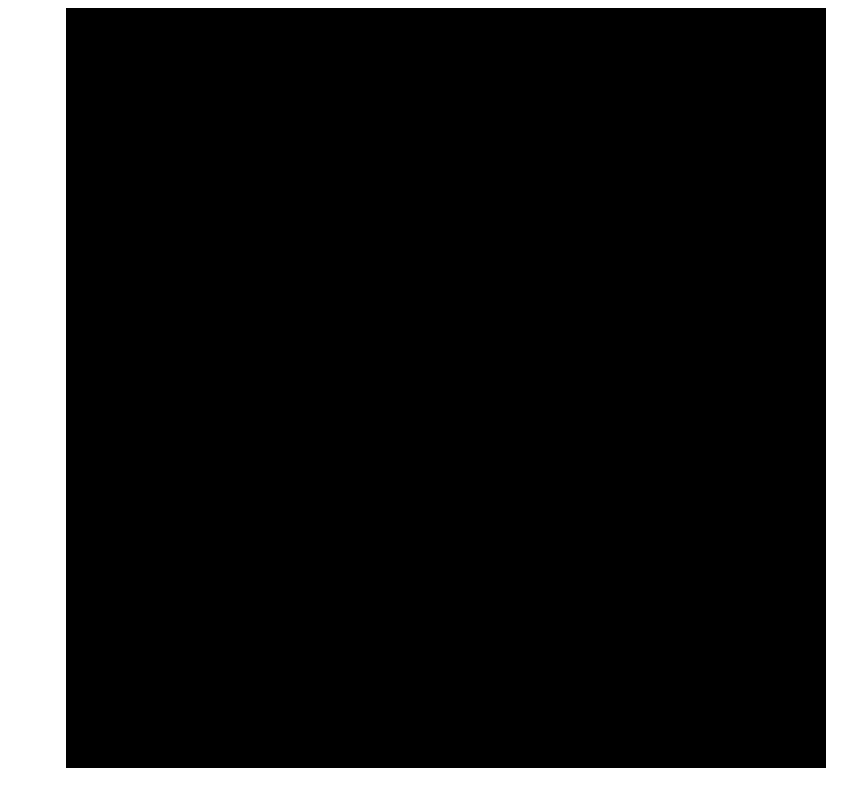
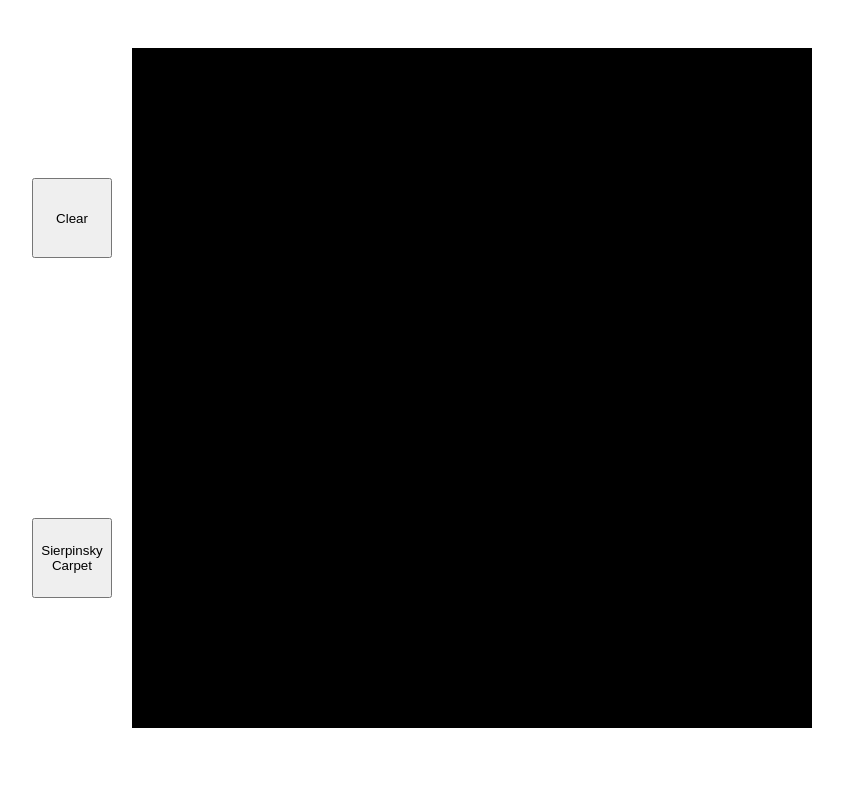
Before and after one commit to Simlaub/Fraktale, a plain HTML site: page index.html in a window 1280 px wide. Shown: the whole page, without its empty margins (194-1051 px from the left). Drawn offline with Linux system fonts and the light colour scheme.

Commit message:
Added Buttons and Clear function.

```diff
--- a/css/master.css
+++ b/css/master.css
@@ -1,10 +1,35 @@
-#canvasContainer {
+body {
+  height: 95vh;
+  width: 95vw;
+}
+
+#mainContainer {
   display: grid;
   place-items: center;
+  height: 100%;
+  width: 100%;
+}
+
+#grid {
+  display: grid;
+  place-items: center;
+  grid-template-columns: 12.5vmin 87.5vmin;
+  grid-auto-rows: repeat(2, 1fr);
 }
 
 #canvas {
   background-color: black;
-  width: 95vmin
+  width: 85vmin;
+  grid-column-start: 2;
+  grid-column-end: 2;
+  grid-row-start: 1;
+  grid-row-end: 3;
+  margin: 0;
 
 }
+
+.button {
+  height: 10vmin;
+  width: 10vmin;
+  margin: 0;
+}
--- a/index.html
+++ b/index.html
@@ -9,8 +9,17 @@
 
   </head>
   <body>
-    <div id="canvasContainer">
-      <canvas id="canvas" width="900" height="900"></canvas>
+    <div id="mainContainer">
+      <div id="grid">
+        <canvas id="canvas" width="900" height="900"></canvas>
+        <button type="button" class="button" id="clearBtn">Clear</button>
+        <button type="button" class="button" id="sierpCarpetBtn">Sierpinsky Carpet</button>
+      </div>
     </div>
+
+
+
+
+
   </body>
 </html>
--- a/js/script.js
+++ b/js/script.js
@@ -1,8 +1,11 @@
 const canvas = document.getElementById("canvas")
 const ctx = canvas.getContext("2d")
 
-var size = canvas.width;
-var iter = 0;
+const clearBtn = document.getElementById("clearBtn")
+const sierpCarpetBtn = document.getElementById("sierpCarpetBtn")
+
+let size = canvas.width;
+let iter = 0;
 
 
 
@@ -22,15 +25,18 @@ function sierpCarpet() {
           ctx.fillRect(s, s, s, s);
           ctx.translate(s*3, 0)
         }
-
         ctx.translate(-s*3*Math.pow(3, iter), s*3)
       }
-
       ctx.restore();
-
     }
-
     iter++;
   }
 }
-document.addEventListener("click", sierpCarpet)
+
+sierpCarpetBtn.addEventListener("click", sierpCarpet)
+clearBtn.addEventListener("click", () => {
+    ctx.clearRect(0, 0, canvas.width, canvas.height)
+    size = canvas.width;
+    iter = 0;
+  }
+)
```
